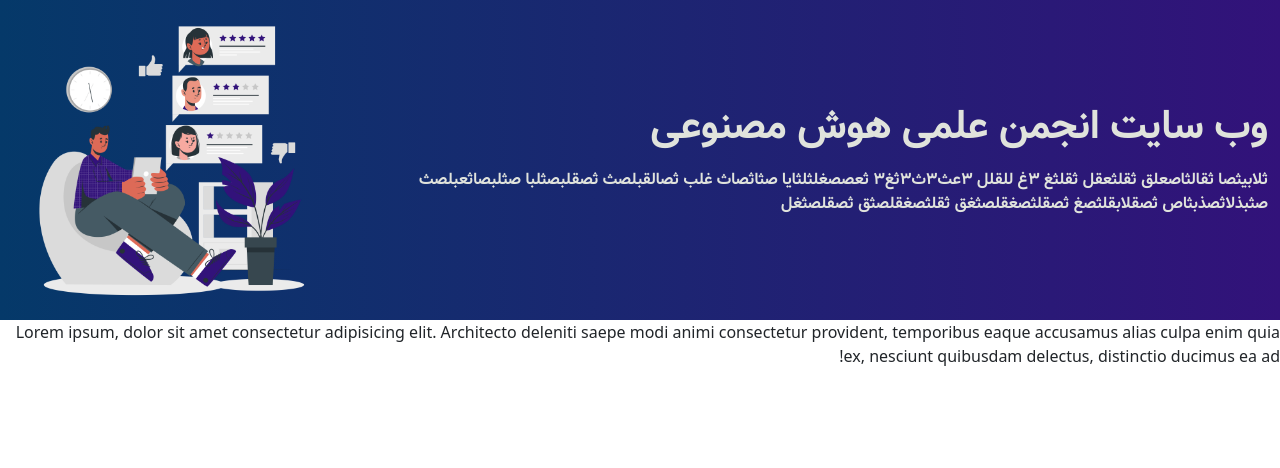
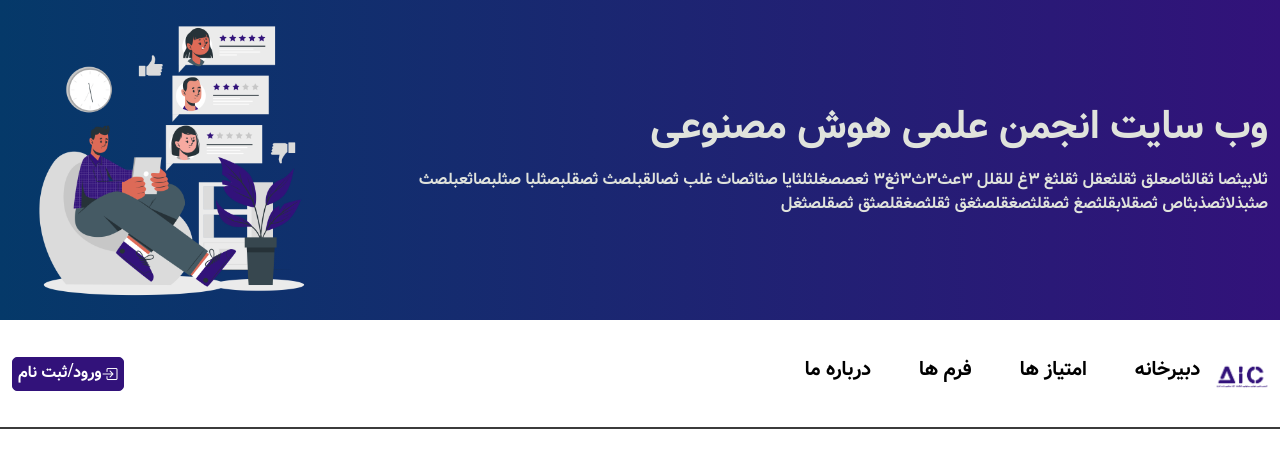
Before and after one commit to rex-vero/AIC, a website: page index.html in a window 1280 px wide. Drawn offline with Linux system fonts and the light colour scheme.

Commit message:
main page

```diff
--- a/index.html
+++ b/index.html
@@ -6,6 +6,7 @@
     <meta name="viewport" content="width=device-width, initial-scale=1.0">
     <link rel="stylesheet" href="./assets/bootstrap-5.1.3-dist/css/bootstrap.rtl.min.css">
     <link rel="stylesheet" href="./assets/css/style.css">
+    <link rel="stylesheet" href="./assets/font/bootstrap-icons.css">
     <script src="./assets/bootstrap-5.1.3-dist/js/bootstrap.bundle.min.js" defer></script>
     <script src="./assets/js/main.js" defer></script>
     <link rel="icon" href="./assets/images/logo.png">
@@ -23,9 +24,47 @@
         </div>
         <img src="./assets/images/Online-Review.png" alt="Online-Review" class="header-img img-fluid">
     </header>
-    Lorem ipsum, dolor sit amet consectetur adipisicing elit. Architecto deleniti saepe modi animi consectetur
-    provident, temporibus eaque accusamus alias culpa enim quia ex, nesciunt quibusdam delectus, distinctio ducimus ea
-    ad!
+    <nav class="container-fluid nav d-flex justify-content-between">
+        <div class="d-flex gap-1">
+            <a href="./index.html">
+                <img src="./assets/images/logo.png" class="logo" alt="logo">
+            </a>
+            <div class="justify-content-between hidden">
+                <div class="d-flex align-self-center gap-5">
+                    <a class="nav-text h5" href="#">دبیرخانه</a>
+                    <a class="nav-text h5" href="#">امتیاز ها</a>
+                    <a class="nav-text h5" href="#">فرم ها</a>
+                    <a class="nav-text h5" href="#">درباره ما</a>
+                </div>
+            </div>
+        </div>
+        <button class="btn-sign align-self-center hidden">
+            <i class="bi bi-box-arrow-in-right align-self-center mt-1"></i>
+            <span>ورود<span class="fw-bolder h5">/</span>ثبت نام</span>
+        </button>
+        <button class="btn-small align-self-center" data-bs-toggle="offcanvas" data-bs-target="#offcanvasExample"
+            aria-controls="offcanvasExample">
+            <i class="bi h1 bi-list"></i>
+        </button>
+    </nav>
+    <div class="offcanvas offcanvas-start" tabindex="-1" id="offcanvasExample" aria-labelledby="offcanvasExampleLabel">
+        <div class="offcanvas-header">
+            <h5 class="offcanvas-title" id="offcanvasExampleLabel">تایتل سمپل</h5>
+            <i class="bi bi-x-lg" data-bs-dismiss="offcanvas" aria-label="Close"></i>
+        </div>
+        <div class="d-flex flex-column align-items-center justify-content-between my-5 h-100">
+            <div class="d-flex flex-column text-center gap-2">
+                <a class="nav-text h5" href="#">دبیرخانه</a>
+                <a class="nav-text h5" href="#">امتیاز ها</a>
+                <a class="nav-text h5" href="#">فرم ها</a>
+                <a class="nav-text h5" href="#">درباره ما</a>
+            </div>
+            <button class="btn-sign align-self-center">
+                <i class="bi bi-box-arrow-in-right align-self-center mt-2"></i>
+                <span>ورود<span class="fw-bolder h5">/</span>ثبت نام</span>
+            </button>
+        </div>
+    </div>
 </body>
 
 </html>
```
